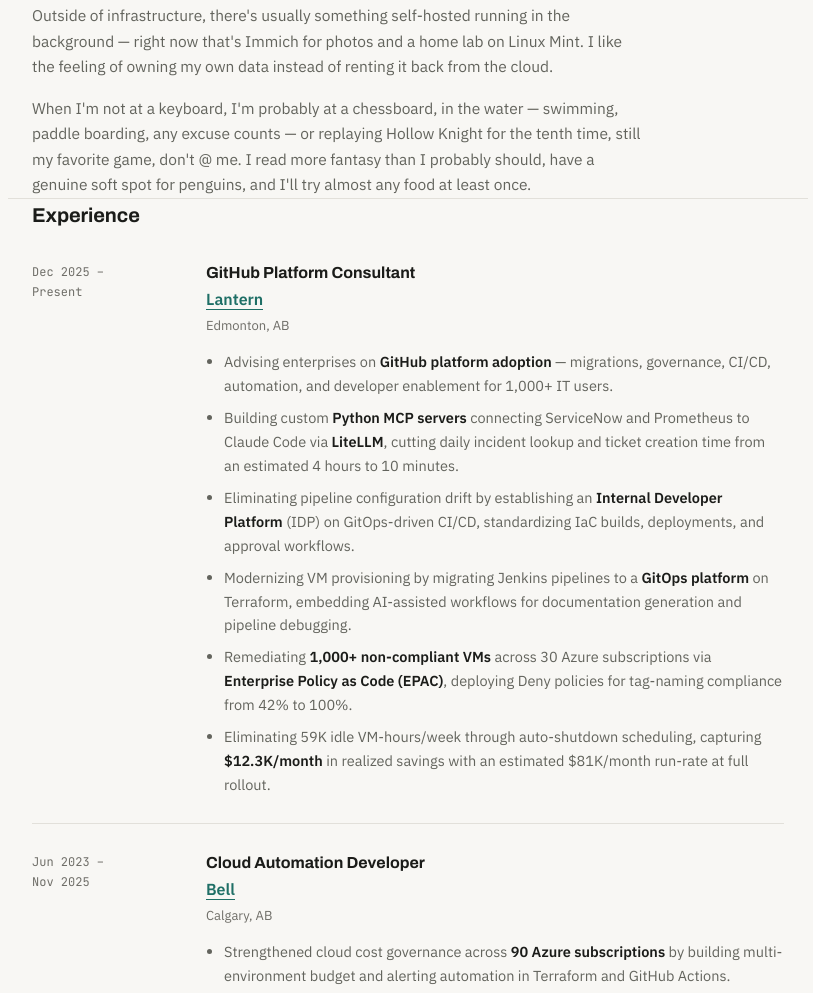
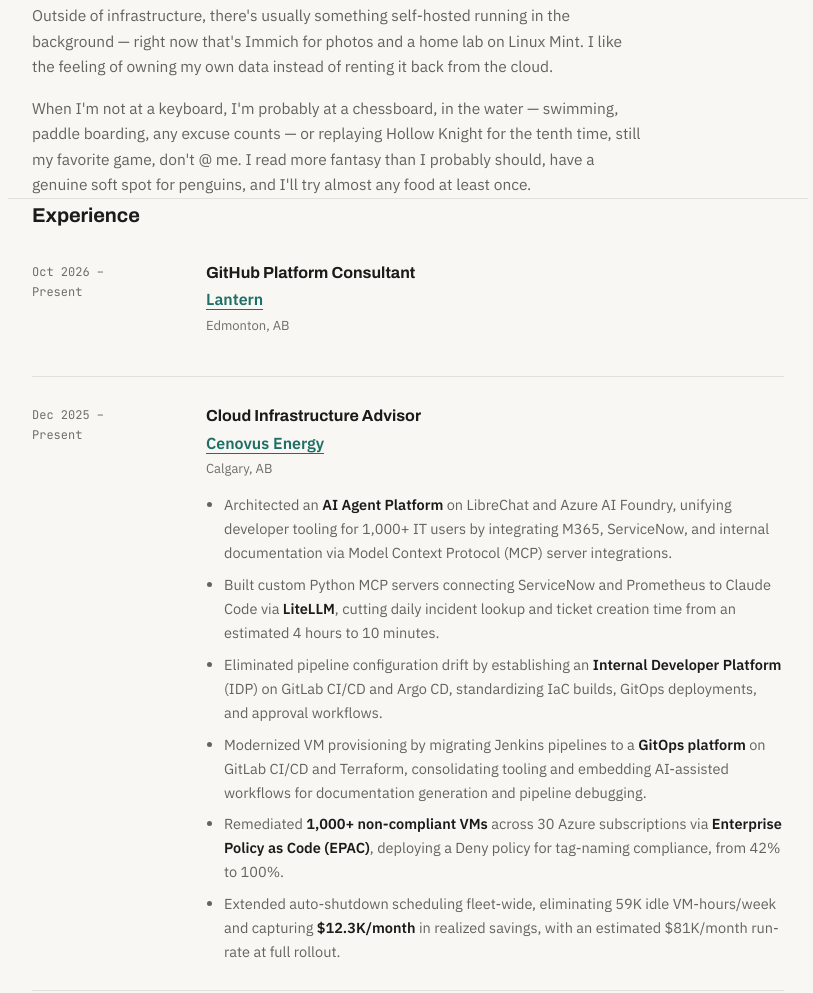
Before and after one commit to ejohnguia/ejohnguia.github.io, a plain HTML site: page index.html in a window 1280 px wide. Shown: the part 727-1720 px from the top of the page, without its empty margins (232-1045 px from the left). Drawn offline with Linux system fonts and the light colour scheme.

Commit message:
feat: restore Cenovus Advisor role and add Lantern GitHub Platform Consultant on top
Revert top Experience entry to Cloud Infrastructure Advisor @ Cenovus
Energy (Dec 2025 – Present, Calgary, AB) exactly as before, and add a
new GitHub Platform Consultant @ Lantern role (Oct 2026 – Present,
Edmonton, AB) above it with empty bullets.

```diff
--- a/index.html
+++ b/index.html
@@ -212,18 +212,28 @@
     <div class="section-head"><h2>Experience</h2></div>
     <div class="job-list">
       <div class="job">
-        <div class="job-dates">Dec 2025 –<br>Present</div>
+        <div class="job-dates">Oct 2026 –<br>Present</div>
         <div>
           <div class="job-title">GitHub Platform Consultant</div>
           <div class="job-company"><a href="https://lanternstudios.com/" target="_blank" rel="noopener noreferrer">Lantern</a></div>
           <div class="job-loc">Edmonton, AB</div>
+          <ul></ul>
+        </div>
+      </div>
+
+      <div class="job">
+        <div class="job-dates">Dec 2025 –<br>Present</div>
+        <div>
+          <div class="job-title">Cloud Infrastructure Advisor</div>
+          <div class="job-company"><a href="https://www.cenovus.com/" target="_blank" rel="noopener noreferrer">Cenovus Energy</a></div>
+          <div class="job-loc">Calgary, AB</div>
           <ul>
-            <li>Advising enterprises on <strong>GitHub platform adoption</strong> — migrations, governance, CI/CD, automation, and developer enablement for 1,000+ IT users.</li>
-            <li>Building custom <strong>Python MCP servers</strong> connecting ServiceNow and Prometheus to Claude Code via <strong>LiteLLM</strong>, cutting daily incident lookup and ticket creation time from an estimated 4 hours to 10 minutes.</li>
-            <li>Eliminating pipeline configuration drift by establishing an <strong>Internal Developer Platform</strong> (IDP) on GitOps-driven CI/CD, standardizing IaC builds, deployments, and approval workflows.</li>
-            <li>Modernizing VM provisioning by migrating Jenkins pipelines to a <strong>GitOps platform</strong> on Terraform, embedding AI-assisted workflows for documentation generation and pipeline debugging.</li>
-            <li>Remediating <strong>1,000+ non-compliant VMs</strong> across 30 Azure subscriptions via <strong>Enterprise Policy as Code (EPAC)</strong>, deploying Deny policies for tag-naming compliance from 42% to 100%.</li>
-            <li>Eliminating 59K idle VM-hours/week through auto-shutdown scheduling, capturing <strong>$12.3K/month</strong> in realized savings with an estimated $81K/month run-rate at full rollout.</li>
+            <li>Architected an <strong>AI Agent Platform</strong> on LibreChat and Azure AI Foundry, unifying developer tooling for 1,000+ IT users by integrating M365, ServiceNow, and internal documentation via Model Context Protocol (MCP) server integrations.</li>
+            <li>Built custom Python MCP servers connecting ServiceNow and Prometheus to Claude Code via <strong>LiteLLM</strong>, cutting daily incident lookup and ticket creation time from an estimated 4 hours to 10 minutes.</li>
+            <li>Eliminated pipeline configuration drift by establishing an <strong>Internal Developer Platform</strong> (IDP) on GitLab CI/CD and Argo CD, standardizing IaC builds, GitOps deployments, and approval workflows.</li>
+            <li>Modernized VM provisioning by migrating Jenkins pipelines to a <strong>GitOps platform</strong> on GitLab CI/CD and Terraform, consolidating tooling and embedding AI-assisted workflows for documentation generation and pipeline debugging.</li>
+            <li>Remediated <strong>1,000+ non-compliant VMs</strong> across 30 Azure subscriptions via <strong>Enterprise Policy as Code (EPAC)</strong>, deploying a Deny policy for tag-naming compliance, from 42% to 100%.</li>
+            <li>Extended auto-shutdown scheduling fleet-wide, eliminating 59K idle VM-hours/week and capturing <strong>$12.3K/month</strong> in realized savings, with an estimated $81K/month run-rate at full rollout.</li>
           </ul>
         </div>
       </div>
```
